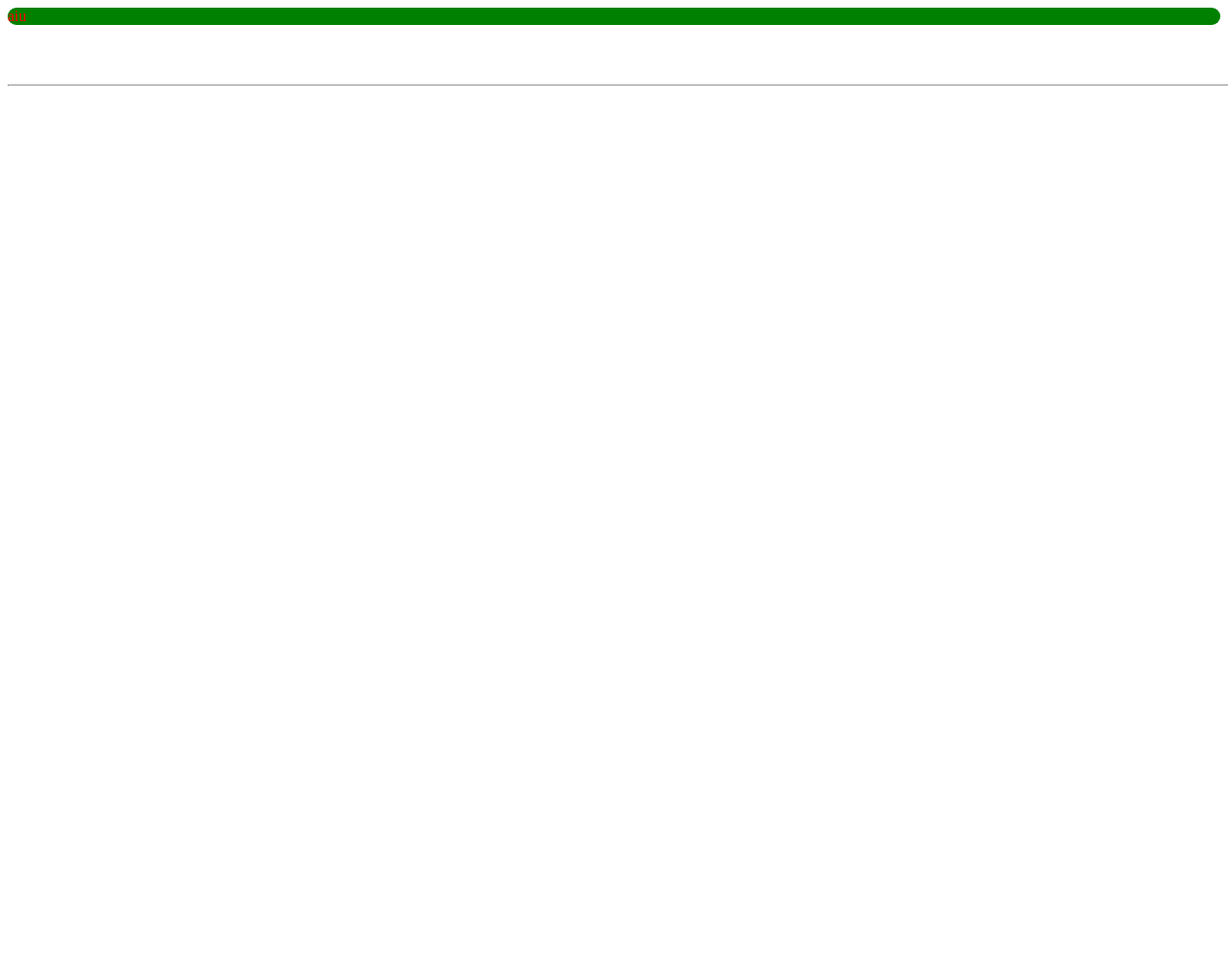
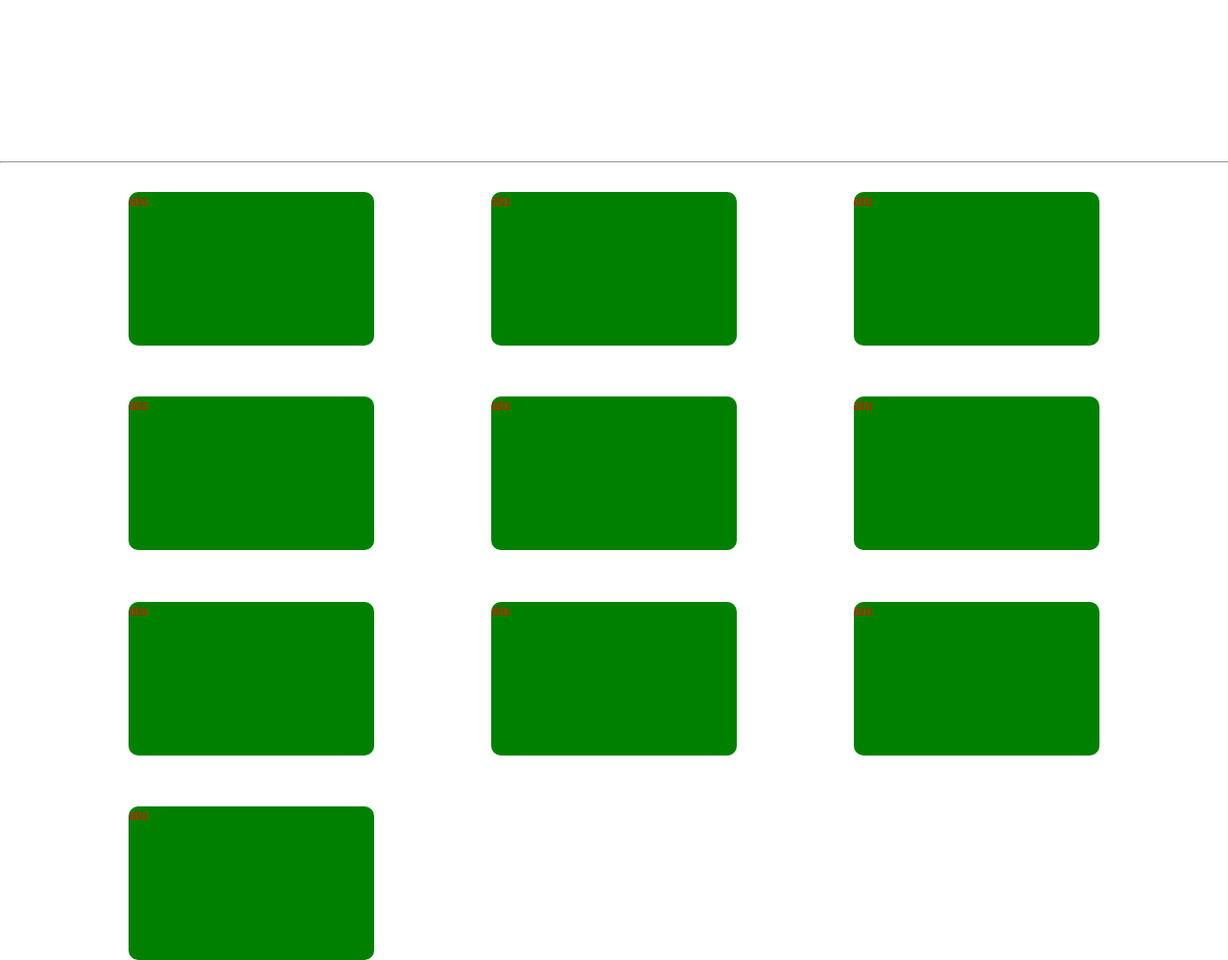
Before and after one commit to FishHart/Myroll, a Django app: page / in a window 1280 px wide. Shown: the whole page at 96% size. Before the commit the page ends 90 px from the top, so only its background shows below. Run offline with Django 3.2, Linux system fonts and the light colour scheme.

Commit message:
要素を大まかに配置

```diff
--- a/myroll/static/css/main.css
+++ b/myroll/static/css/main.css
@@ -1,10 +1,34 @@
 
 hr {
     position: absolute;
-    top: 10vh;
+    top: 20vh;
+    left: 0;
     width: 100vw;
 }
-div {
+
+div.subject-list {
+    height: 100vh;
+    width: 79vw;
+
+    display: flex;
+    flex-direction: row;
+    flex-wrap: wrap;
+    justify-content: space-between;
+    align-content: space-between;
+
+    position: absolute;
+    top: 25vh;
+    left: 10.5vw;
+}
+
+div.subject {
+    height: 20vh;
+    width: 20vw;
+
+    /* position: absolute;
+    top: 25vh;
+    left: 10vw; */
+
     border-radius: 10px 10px 10px 10px;
     background-color: green;
     color: red;
--- a/myroll/templates/myroll/index.html
+++ b/myroll/templates/myroll/index.html
@@ -12,6 +12,10 @@
 
     <body>
         <hr>
-        <div>aiu</div>
+        <div class="subject-list">
+            {% for i in range10 %}
+                <div class="subject">aiu</div>
+            {% endfor %}
+        </div>
     </body>
 </html>
--- a/myroll/views.py
+++ b/myroll/views.py
@@ -1,4 +1,6 @@
 from django.shortcuts import render
 
 def myroll(request):
-    return render(request, 'myroll/index.html', {})
+    for_range10 = [i for i in range(10)]
+
+    return render(request, 'myroll/index.html', {'range10': for_range10})
```
